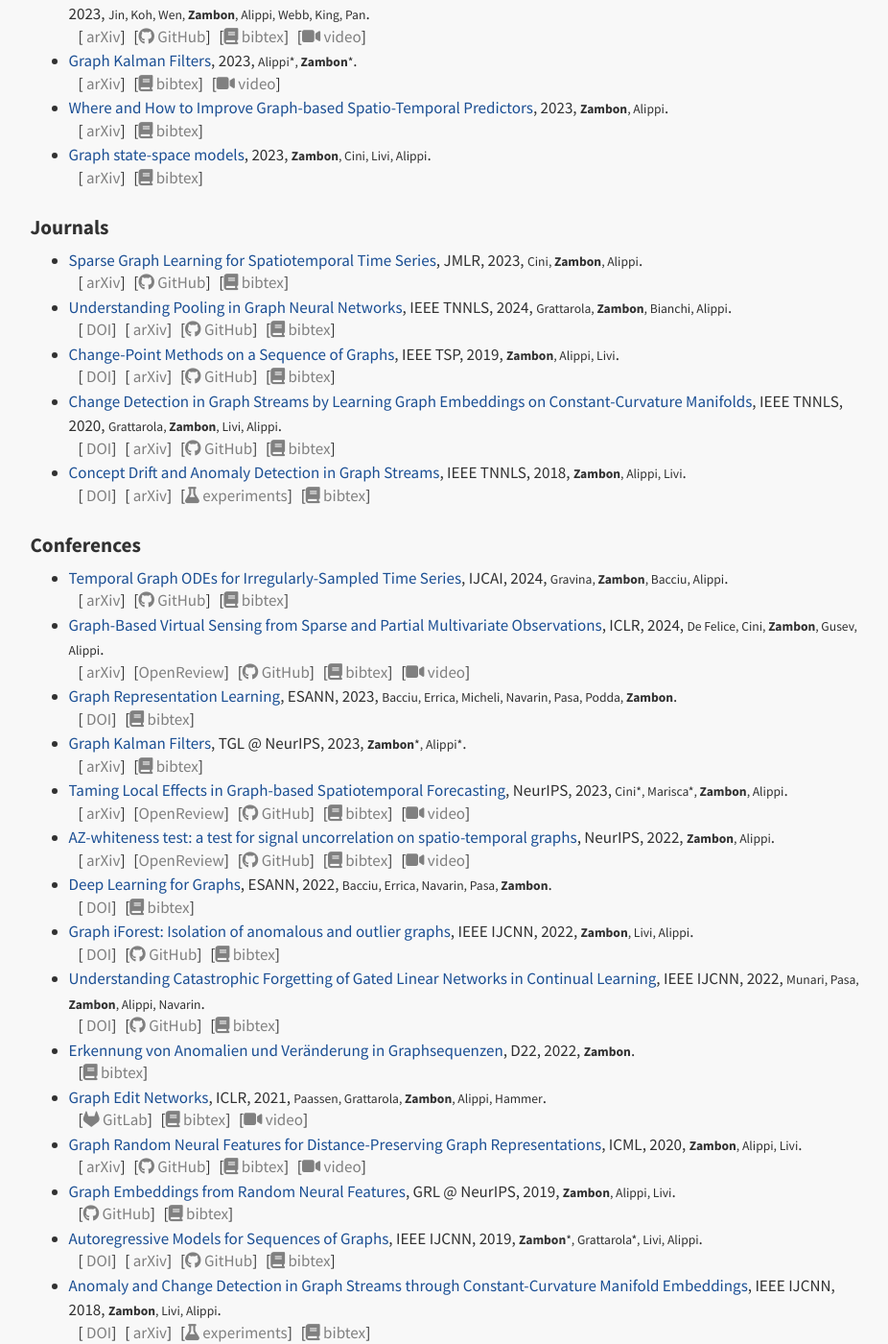
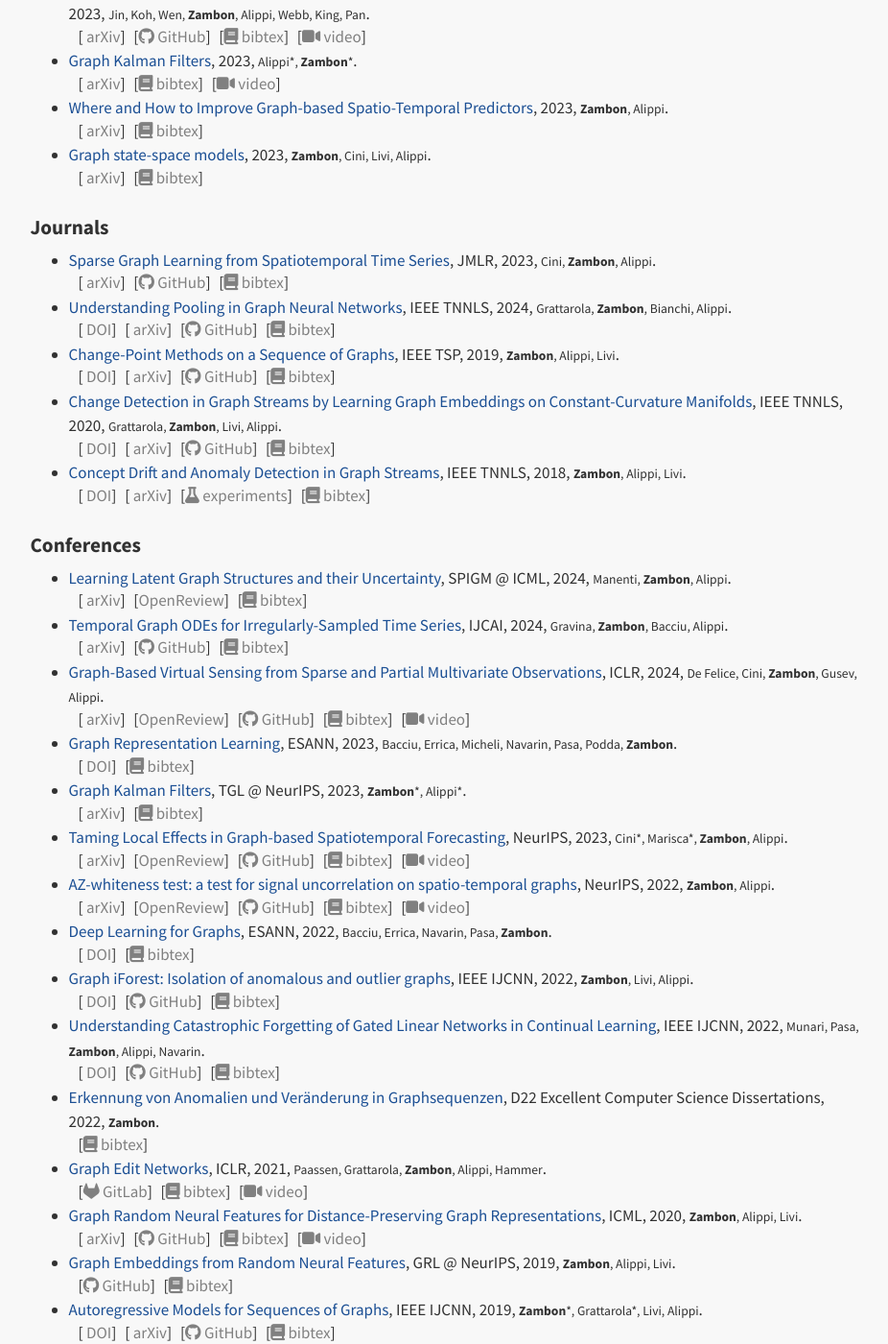
Before and after one commit to dzambon/dzambon.github.io, a Jekyll site: the page built from publications.md, in a window 1280 px wide and 1400 px high, scrolled down 624 px. Shown: the whole window at 96% size, without its empty margins (175-1101 px from the left). Built offline with Jekyll 4.4.1, drawn with Linux system fonts in a browser that asks for light colours; nearby versions of some CDN libraries; a style sheet for code colours, icons or effects is not loaded.

Commit message:
added SPIGM paper

```diff
--- a/_data/papers.yaml
+++ b/_data/papers.yaml
@@ -13,6 +13,25 @@
  #    github:
  #    gitlab:
  #    video:
+ -
+    id: manenti2024spigm
+    title: "Learning Latent Graph Structures and their Uncertainty"
+    author: "Manenti, Alessandro and Zambon, Daniele and Alippi, Cesare"
+    short_author: "Manenti, Zambon, Alippi"
+    year: 2024
+    bibtex: |
+      @inproceedings{manenti2024spigm,
+        title = {Learning {{Latent Graph Structures}} and Their {{Uncertainty}}},
+        author = {Manenti, Alessandro and Zambon, Daniele and Alippi, Cesare},
+        booktitle={ICML 2024 Workshop on Structured Probabilistic Inference {\&} Generative Modeling},
+        year = {2024},
+        url={https://openreview.net/forum?id=GRlNTDymoV}
+      }
+    arxiv_id: "2405.19933"
+    openreview_id: GRlNTDymoV
+    short_venue: "SPIGM @ ICML"
+    type: workshop
+    url: "https://openreview.net/forum?id=KGqtCfYJon"
  -
     id: manenti2024learning
     title: "Learning Latent Graph Structures and their Uncertainty"
@@ -109,7 +128,7 @@
       }
     arxiv_id: "2303.12021"
     short_venue: "TGL @ NeurIPS"
-    type: conference
+    type: workshop
     url: "https://openreview.net/forum?id=KGqtCfYJon"
  -
     id: cini2023graph
@@ -247,7 +266,7 @@
     url: "https://arxiv.org/abs/2301.01741"
  -
     id: cini2023sparse
-    title: "Sparse Graph Learning for Spatiotemporal Time Series"
+    title: "Sparse Graph Learning from Spatiotemporal Time Series"
     author: "Cini, Andrea and Zambon, Daniele and Alippi, Cesare"
     short_author: "Cini, Zambon, Alippi"
     bibtex: |
@@ -389,7 +408,7 @@
     bibtex: |
       @inproceedings{zambon2022erkennung,
         title = {{Erkennung von Anomalien und Ver{\"a}nderung in Graphsequenzen}},
-        booktitle = {{D22}},
+        booktitle = {{D22} Ausgezeichnete Informatikdissertationen},
         author = {Zambon, Daniele},
         year = {2022},
         pages = {311--320},
@@ -397,7 +416,7 @@
         publisher = {K{\"o}llen Druck + Verlag GmbH},
         isbn = {978-3-88579-980-1}
       }
-    short_venue: "D22" #"Ausgezeichnete Informatikdissertationen"
+    short_venue: "D22 Excellent Computer Science Dissertations" #"Ausgezeichnete Informatikdissertationen"
     type: conference
     url: "https://dl.gi.de/handle/20.500.12116/39855"
  -
@@ -477,7 +496,7 @@
         year = {2019}
       }
     short_venue: "GRL @ NeurIPS"
-    type: conference
+    type: workshop
     url: "https://grlearning.github.io/papers/51.pdf"
     github: "https://github.com/dzambon/graph-random-neural-features.git"
  -
--- a/_includes/paper_list.html
+++ b/_includes/paper_list.html
@@ -2,11 +2,9 @@
 {%- assign openreview_base = "https://openreview.net/forum?id=" %}
 {%- assign arxiv_base = "https://arxiv.org/abs/" %}
 
-{% for type in include.type %}
-
 <ul>
   {% for paper in site.data.papers -%}
-    {% if paper.type == type -%}
+    {% if include.type contains paper.type -%}
       <li>
         {%- if paper.url %}{% assign paperhref = paper.url %}
         {%- elsif paper.openreview_id %}{% assign paperhref = openreview_base | append: paper.openreview_id %}
@@ -50,5 +48,3 @@
     {% endif %}
   {% endfor %}
 </ul>
-
-{% endfor %}
--- a/publications.md
+++ b/publications.md
@@ -20,7 +20,7 @@ title: Daniele's publications
 
 ### Conferences
 
-{% include paper_list.html type="conference" %}
+{% include paper_list.html type="conference,workshop" %}
 
 ### Patents
 
```
